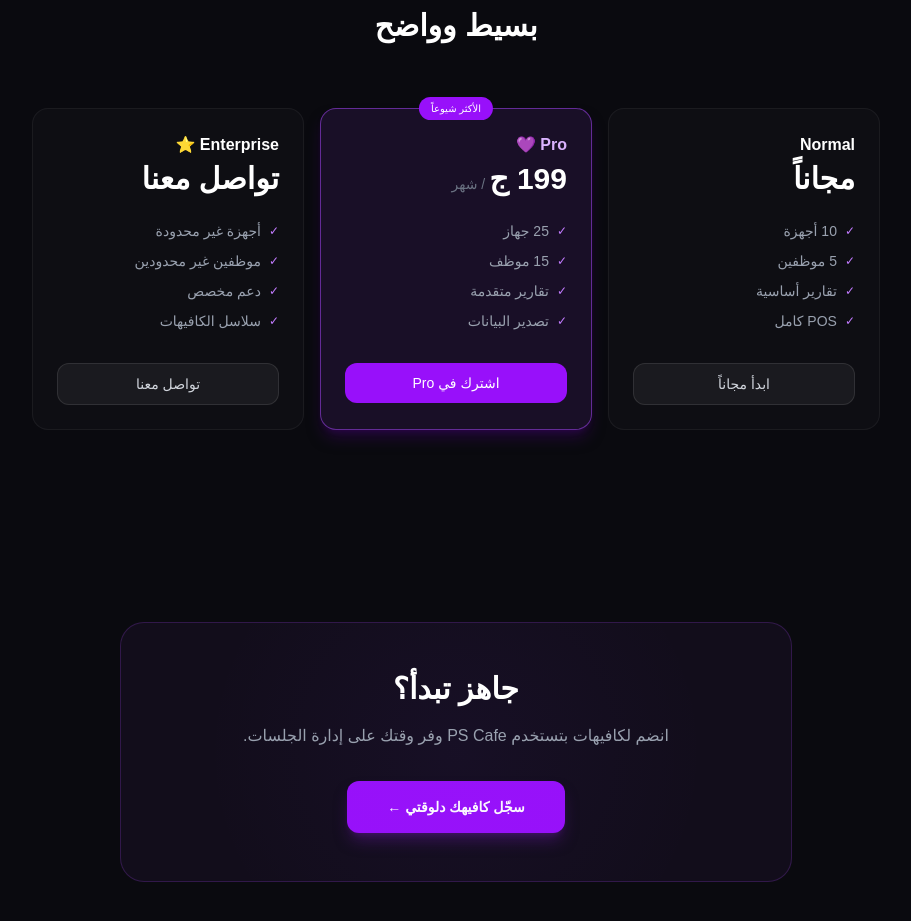
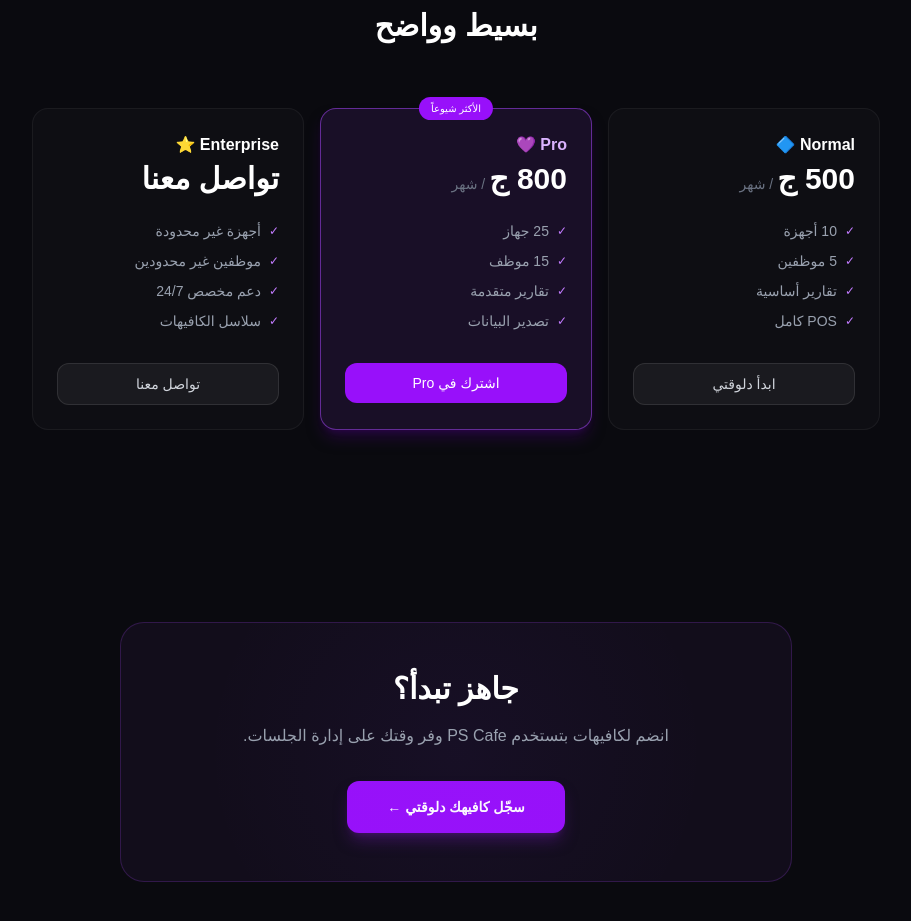
Before and after one commit to AbdellahKaram21/playstation-cafe, a Next.js app: page / in a window 1280 px wide. Shown: the part 1740-2661 px from the top of the page, without its empty margins (184-1095 px from the left). Built offline with nearby package versions, Linux system fonts and the light colour scheme.

Commit message:
fix: update landing page pricing to match real plans

```diff
--- a/src/app/page.tsx
+++ b/src/app/page.tsx
@@ -192,16 +192,16 @@ export default function LandingPage() {
         <div className="grid grid-cols-1 sm:grid-cols-3 gap-4">
           {[
             {
-              name: 'Normal',
-              price: 'مجاناً',
-              period: '',
+              name: 'Normal 🔷',
+              price: '500 ج',
+              period: '/ شهر',
               features: ['10 أجهزة', '5 موظفين', 'تقارير أساسية', 'POS كامل'],
-              cta: 'ابدأ مجاناً',
+              cta: 'ابدأ دلوقتي',
               highlight: false,
             },
             {
               name: 'Pro 💜',
-              price: '199 ج',
+              price: '800 ج',
               period: '/ شهر',
               features: ['25 جهاز', '15 موظف', 'تقارير متقدمة', 'تصدير البيانات'],
               cta: 'اشترك في Pro',
@@ -211,7 +211,7 @@ export default function LandingPage() {
               name: 'Enterprise ⭐',
               price: 'تواصل معنا',
               period: '',
-              features: ['أجهزة غير محدودة', 'موظفين غير محدودين', 'دعم مخصص', 'سلاسل الكافيهات'],
+              features: ['أجهزة غير محدودة', 'موظفين غير محدودين', 'دعم مخصص 24/7', 'سلاسل الكافيهات'],
               cta: 'تواصل معنا',
               highlight: false,
             },
```
